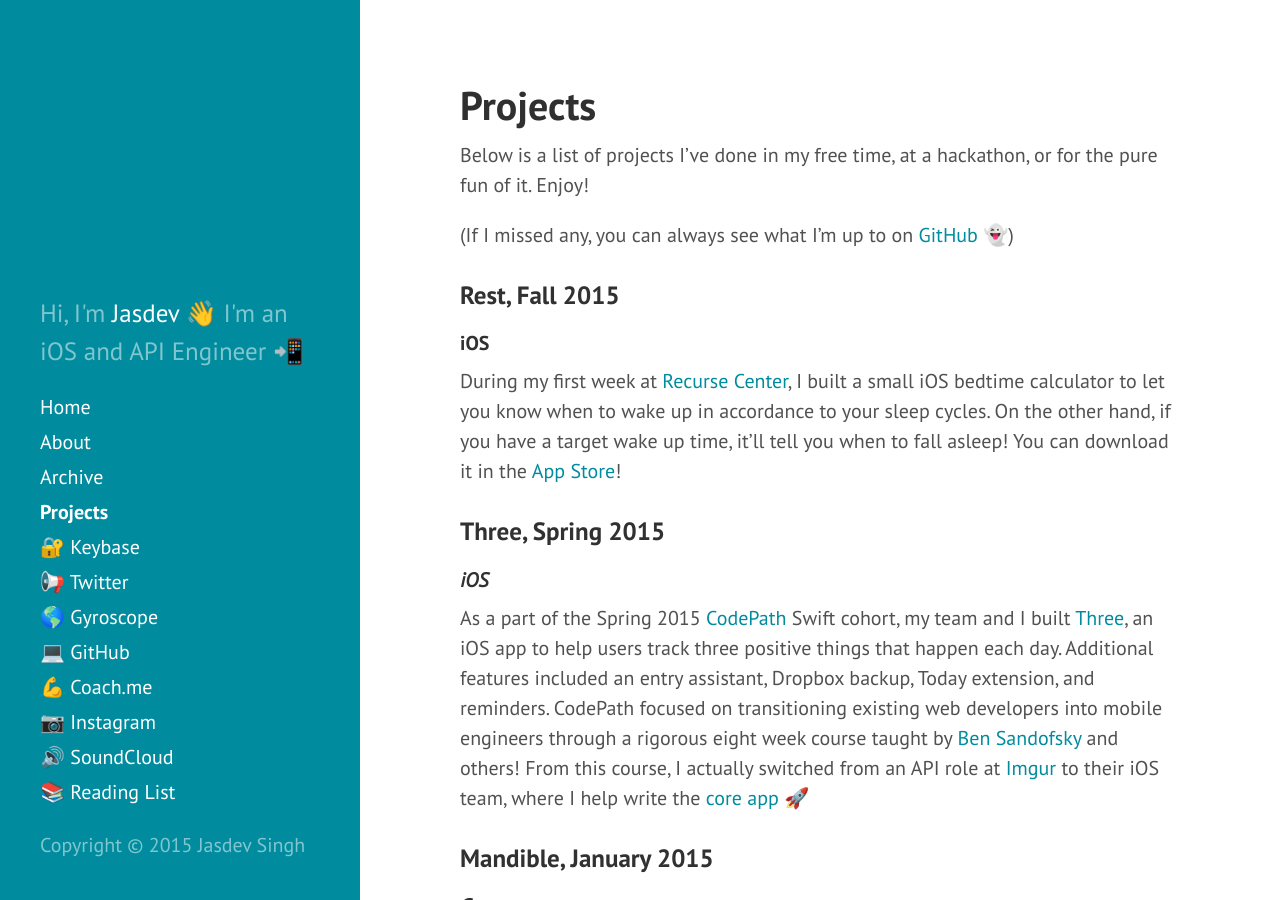
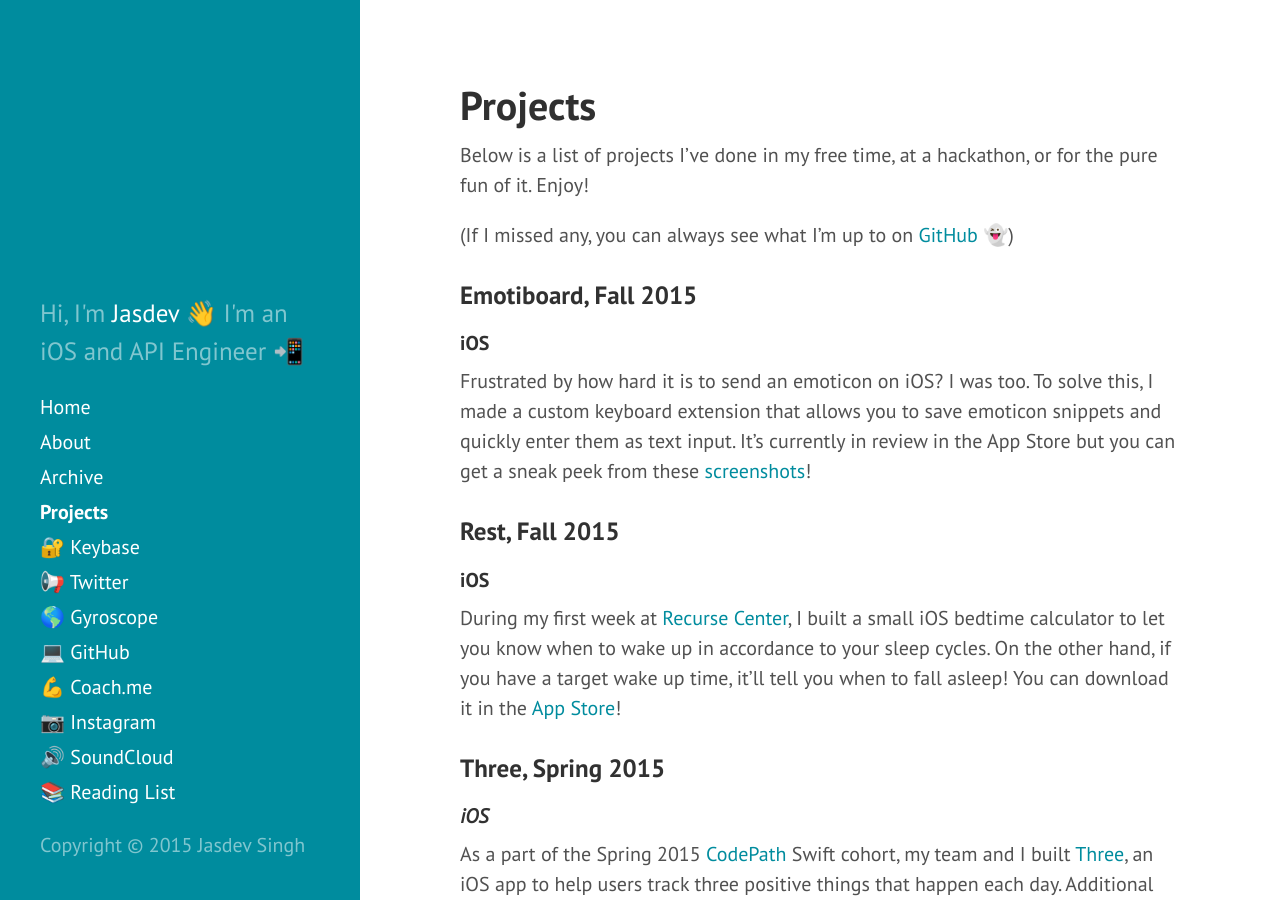
Before and after one commit to rvsrvs/jasdev.github.io, a Jekyll site: the page built from projects.md, in a window 1280 px wide and 900 px high. Built offline with Jekyll 4.4.1, drawn with Linux system fonts in a browser that asks for light colours; Markdown is read by kramdown in place of the engine named in the settings.

Commit message:
Updating bio and adding project

```diff
--- a/projects.md
+++ b/projects.md
@@ -7,6 +7,12 @@
 Below is a list of projects I've done in my free time, at a hackathon, or for the pure fun of it. Enjoy!
 
 (If I missed any, you can always see what I'm up to on [GitHub](https://github.com/Jasdev) 👻)
+
+### Emotiboard, Fall 2015
+
+#### iOS
+
+Frustrated by how hard it is to send an emoticon on iOS? I was too. To solve this, I made a custom keyboard extension that allows you to save emoticon snippets and quickly enter them as text input. It's currently in review in the App Store but you can get a sneak peek from these [screenshots](http://imgur.com/a/yeEnJ)!
 
 ### Rest, Fall 2015
 
```
Also changed, not shown: about.md (+1 -1 lines).
